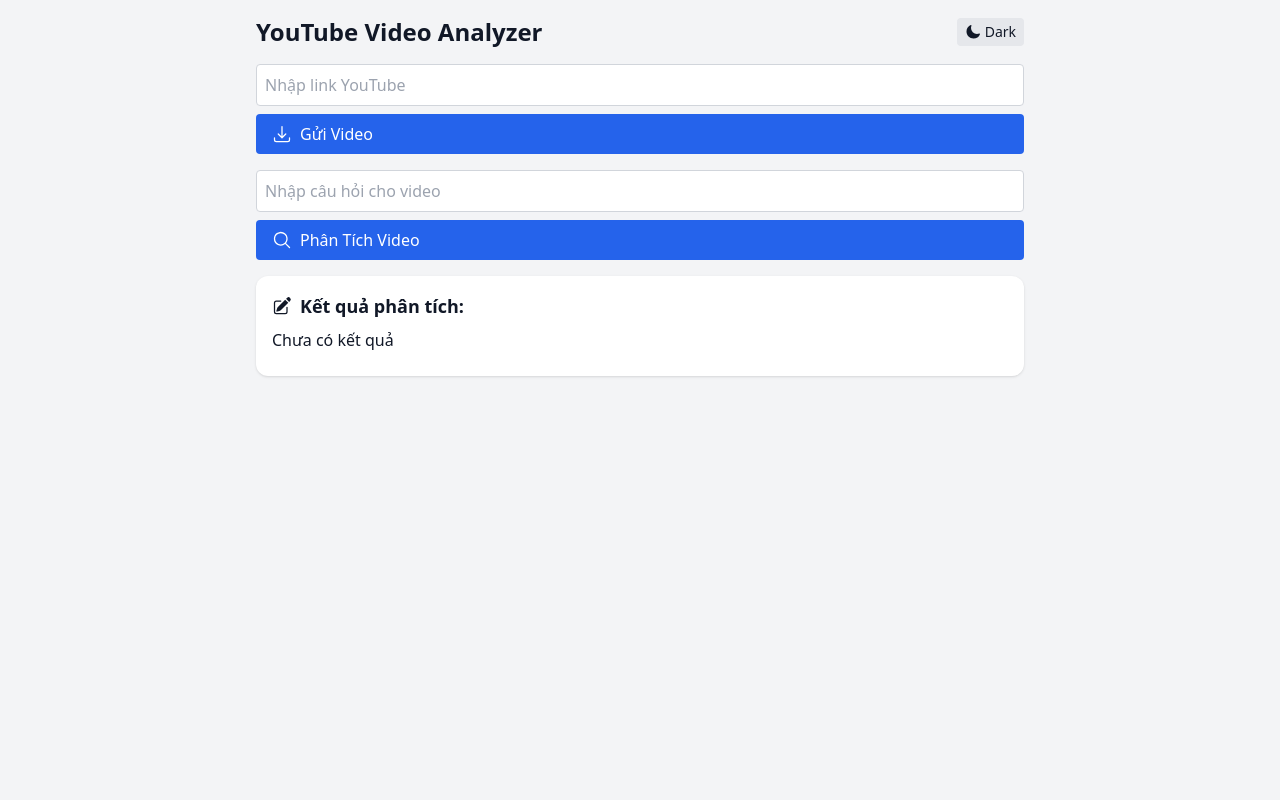
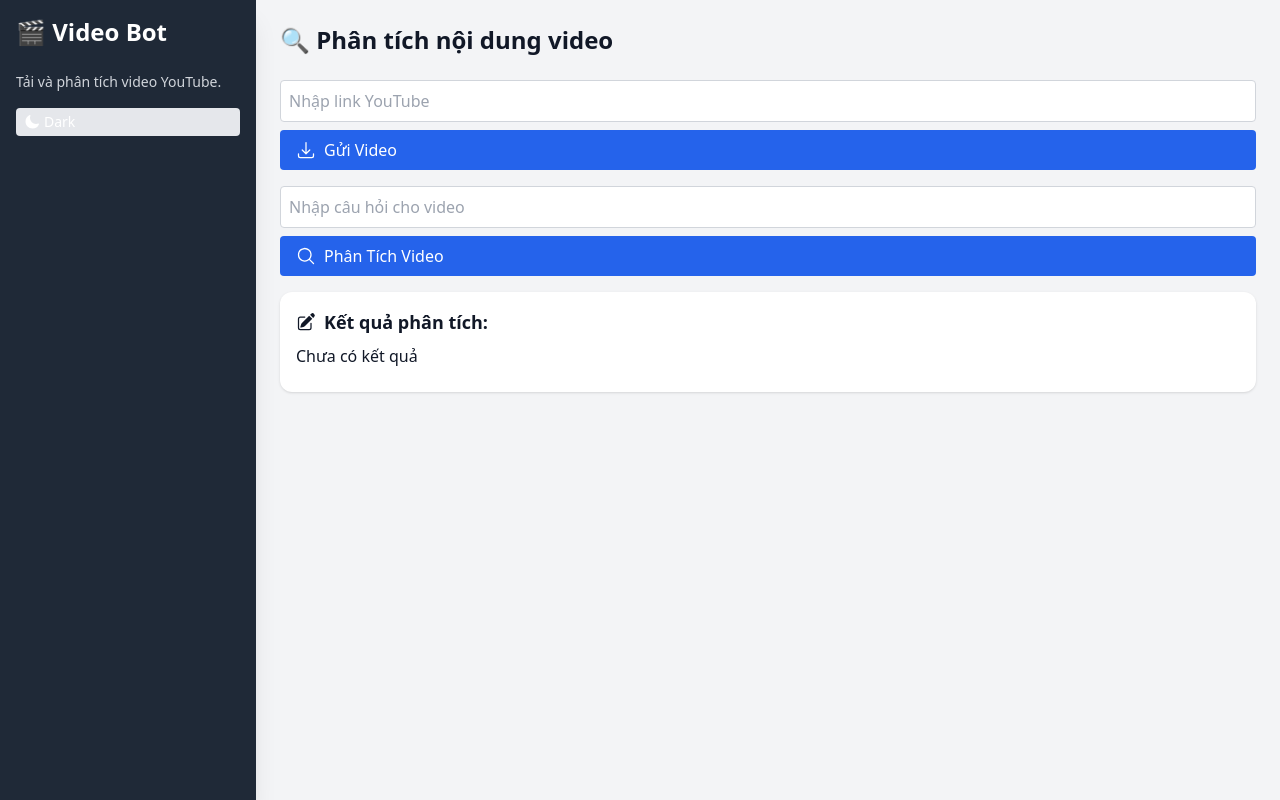
Before and after one commit to letanphat2k3/youtube-analyzer, a React (Create React App) app: page / in a window 1280 px wide. Built offline with nearby package versions, Linux system fonts and the light colour scheme; no server answers.

Commit message:
update ui siderba header historychat

```diff
--- a/src/App.js
+++ b/src/App.js
@@ -1,9 +1,11 @@
 import React, { useState } from "react";
+import Sidebar from "./components/Sidebar/Sidebar";
+import HeaderBar from "./components/HeaderBar/HeaderBar";
 import YoutubeInput from "./components/YoutubeInput/YoutubeInput";
 import QuestionForm from "./components/QuestionForm/QuestionForm";
 import ResultBox from "./components/ResultBox/ResultBox";
 import Toast from "./components/Toast/Toast";
-import ThemeToggle from "./components/ThemeToggle/ThemeToggle";
+
 
 function App() {
   const [answer, setAnswer] = useState("");
@@ -11,12 +13,10 @@
   const [analyzeLoading, setAnalyzeLoading] = useState(false);
 
   return (
-    <div className="min-h-screen bg-gray-100 dark:bg-gray-900 text-gray-900 dark:text-white p-4">
-      <div className="max-w-3xl mx-auto">
-        <div className="flex justify-between items-center mb-4">
-          <h1 className="text-2xl font-bold">YouTube Video Analyzer</h1>
-          <ThemeToggle />
-        </div>
+    <div className="flex min-h-screen bg-gray-100 dark:bg-gray-900 text-gray-900 dark:text-white">
+      <Sidebar setLoading={setVideoLoading} loading={videoLoading} />
+      <div className="flex-1 p-6">
+        <HeaderBar />
         <YoutubeInput setLoading={setVideoLoading} loading={videoLoading} />
         <QuestionForm setAnswer={setAnswer} setLoading={setAnalyzeLoading} loading={analyzeLoading} />
         <ResultBox answer={answer} loading={analyzeLoading} />
--- /dev/null
+++ b/src/components/HeaderBar/HeaderBar.jsx
@@ -0,0 +1,11 @@
+import React from "react";
+
+function HeaderBar() {
+  return (
+    <div className="flex justify-between items-center mb-6">
+      <h1 className="text-2xl font-semibold">🔍 Phân tích nội dung video</h1>
+    </div>
+  );
+}
+
+export default HeaderBar;
--- /dev/null
+++ b/src/components/HistoryChat/HistoryChat.jsx
@@ -0,0 +1,22 @@
+import React from "react";
+
+function HistoryChat({ history }) {
+  return (
+    <div className="bg-white dark:bg-gray-800 p-4 rounded-lg shadow-md max-h-[300px] overflow-y-auto">
+      <h3 className="font-bold mb-2">🕒 Lịch sử câu hỏi</h3>
+      {history.length === 0 ? (
+        <p className="text-sm text-gray-500">Chưa có lịch sử</p>
+      ) : (
+        <ul className="space-y-2">
+          {history.map((item, idx) => (
+            <li key={idx} className="bg-gray-100 dark:bg-gray-700 p-2 rounded">
+              {item}
+            </li>
+          ))}
+        </ul>
+      )}
+    </div>
+  );
+}
+
+export default HistoryChat;
--- a/src/components/ResultBox/ResultBox.jsx
+++ b/src/components/ResultBox/ResultBox.jsx
@@ -5,7 +5,8 @@
   const [displayText, setDisplayText] = useState("");
 
   useEffect(() => {
-    if (!loading && answer) {
+    if (!loading) {
+      if (answer) {
         setDisplayText("");
         let i = 0;
         const interval = setInterval(() => {
@@ -14,6 +15,9 @@
           if (i >= answer.length) clearInterval(interval);
         }, 30);
         return () => clearInterval(interval);
+      } else {
+        setDisplayText("");
+      }
     }
   }, [answer, loading]);
 
--- /dev/null
+++ b/src/components/Sidebar/Sidebar.jsx
@@ -0,0 +1,14 @@
+import React from "react";
+import ThemeToggle from "../ThemeToggle/ThemeToggle";
+
+function Sidebar({ setLoading, loading }) {
+  return (
+    <div className="w-64 bg-gray-800 text-white p-4 flex flex-col shadow-xl">
+      <h2 className="text-2xl font-bold mb-6">🎬 Video Bot</h2>
+      <p className="text-sm mb-4 text-gray-300">Tải và phân tích video YouTube.</p>
+      <ThemeToggle />
+    </div>
+  );
+}
+
+export default Sidebar;
```
Lines whose indentation alone changed are shown as unchanged.
